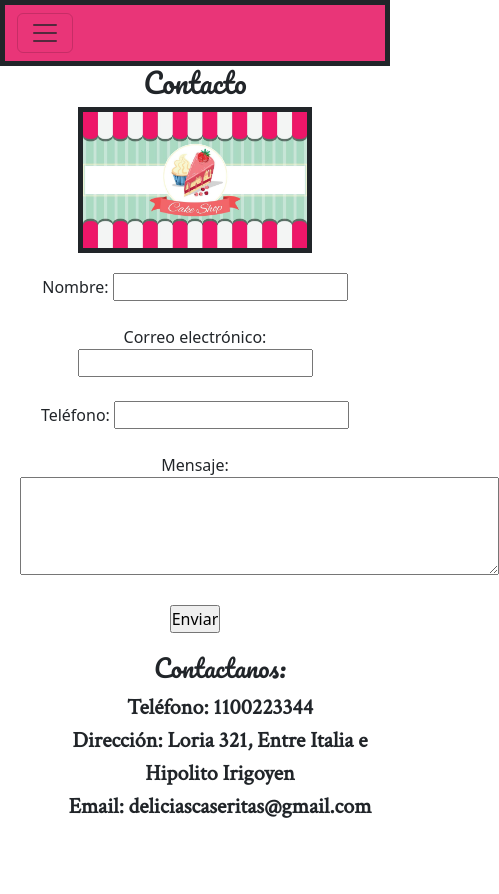
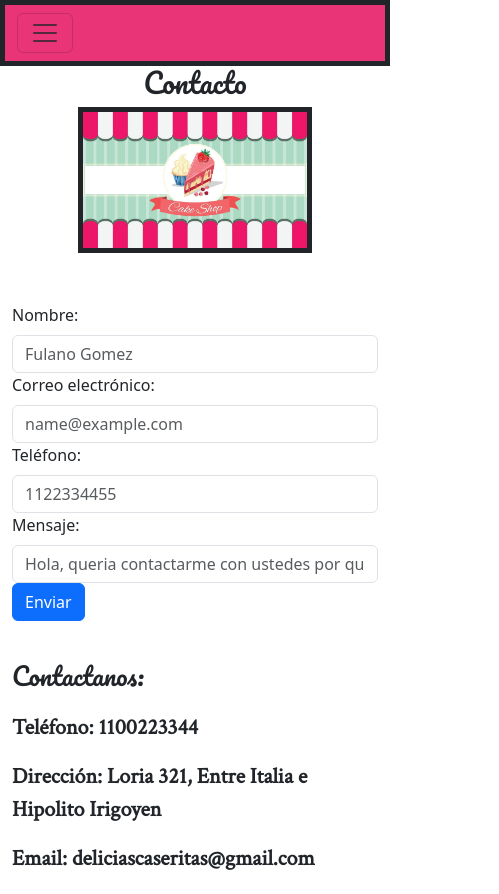
Before and after one commit to NEBainer/PFBainer, a plain HTML site: page contacto.html in a window 390 px wide. Shown: the top 894 px of the page, 499 px wide, since content can reach past the window. Drawn offline with nearby package versions, Linux system fonts and the light colour scheme.

Commit message:
Agregando formularios e informacion a la pagina de contacto

```diff
--- a/contacto.html
+++ b/contacto.html
@@ -55,28 +55,25 @@
         <img src="./img/Posible banner.jpg" alt="Las cositas dulces mas ricaS">
     </div>
     <!-- Formulario, telefono, direccion y email de la pagina-->
-    <main class="main">
-        <section>
-            <div class="formulario1">
-                <form action="procesar_formulario.php" method="post">
-                    <label for="nombre">Nombre:</label>
-                    <input type="text" id="nombre" name="nombre" required><br><br>
-                    <label for="correo">Correo electrónico:</label>
-                    <input type="email" id="correo" name="correo" required><br><br>
-                    <label for="telefono">Teléfono:</label>
-                    <input type="tel" id="telefono" name="telefono"><br><br>
-                    <label for="mensaje">Mensaje:</label><br>
-                    <textarea id="mensaje" name="mensaje" rows="4" cols="50"></textarea><br><br>
-                    <input type="submit" value="Enviar">
+    <main>
+        <section class="container">
+            <div class="row">
+            <div class="col-xl-7 col-lg-6 col-md-12 col-sm-12 espacioFormu">
+            <label for="formControlInput" class="form-label">Nombre:</label>
+            <input type="email" class="form-control" id="formControlInput" placeholder="Fulano Gomez">
+            <label for="formControlInput" class="form-label">Correo electrónico:</label>
+            <input type="email" class="form-control" id="formControlInput" placeholder="name@example.com">
+            <label for="formControlInput" class="form-label">Teléfono:</label>
+            <input type="email" class="form-control" id="formControlInput" placeholder="1122334455">
+            <label for="formControlInput" class="form-label">Mensaje:</label>
+            <input type="email" class="form-control" id="formControlInput" placeholder="Hola, queria contactarme con ustedes por que...." ><button type="button" class="btn btn-primary">Enviar</button>
             </div>
-            </form>
-            <div class="infoo">
-                <h2>Contactanos:</h2>
-                <p>Teléfono: 1100223344<br>
-
-                    Dirección: Loria 321, Entre Italia e Hipolito Irigoyen <br>
-
-                    Email: deliciascaseritas@gmail.com</p>
+            <div class="col-xl-4 col-lg-2 col-md-12 col-sm-12">
+            <h2 class="contacto">Contactanos:</h2>
+            <p>Teléfono: 1100223344</p>
+            <p>Dirección: Loria 321, Entre Italia e Hipolito Irigoyen</p>
+            <p>Email: deliciascaseritas@gmail.com</p>
+            </div>
             </div>
         </section>
     </main>
--- a/css/style.css
+++ b/css/style.css
@@ -161,17 +161,13 @@ footer h2 {
 }
 
 /* Estilos aplicados a la pagina de contacto(Formulario e informacion de contacto)*/
-
-.formulario1 {
-    text-align: center;
-    padding: 20px;
+.contacto {
+    text-align: left;
 }
 
-.infoo {
-    text-align: center;
-    margin-left: 50px;
+.container {
+    margin-top: 50px;
 }
-
 /* Estilos aplicados a los carrouseles*/
 .carousel-item img {
     height: 500px;
@@ -209,5 +205,26 @@ footer h2 {
     footer .contenedor3 .lista2 a {
         font-size: 15px;
     }
+}
 
+@media (max-width: 580px) {
+    #carouselWithCaptions .carousel-caption h5,
+    #carouselWithCaptions2 .carousel-caption h5,
+    #carouselWithCaptions3 .carousel-caption h5 {
+        font-size: 20px;
+        display: block;
+        color: black;
+        z-index: 1;
+        visibility: visible
+    }
 }
+@media (max-width: 990px) {
+    .espacioFormu {
+        margin-bottom: 20px;
+    }
+
+    .contacto {
+        margin-top: 20px;
+        margin-bottom: 20px;
+    }
+}
```
Also changed, not shown: nosotros.html (+1 -1 lines), nuestroLocal.html (+1 -2 lines).
